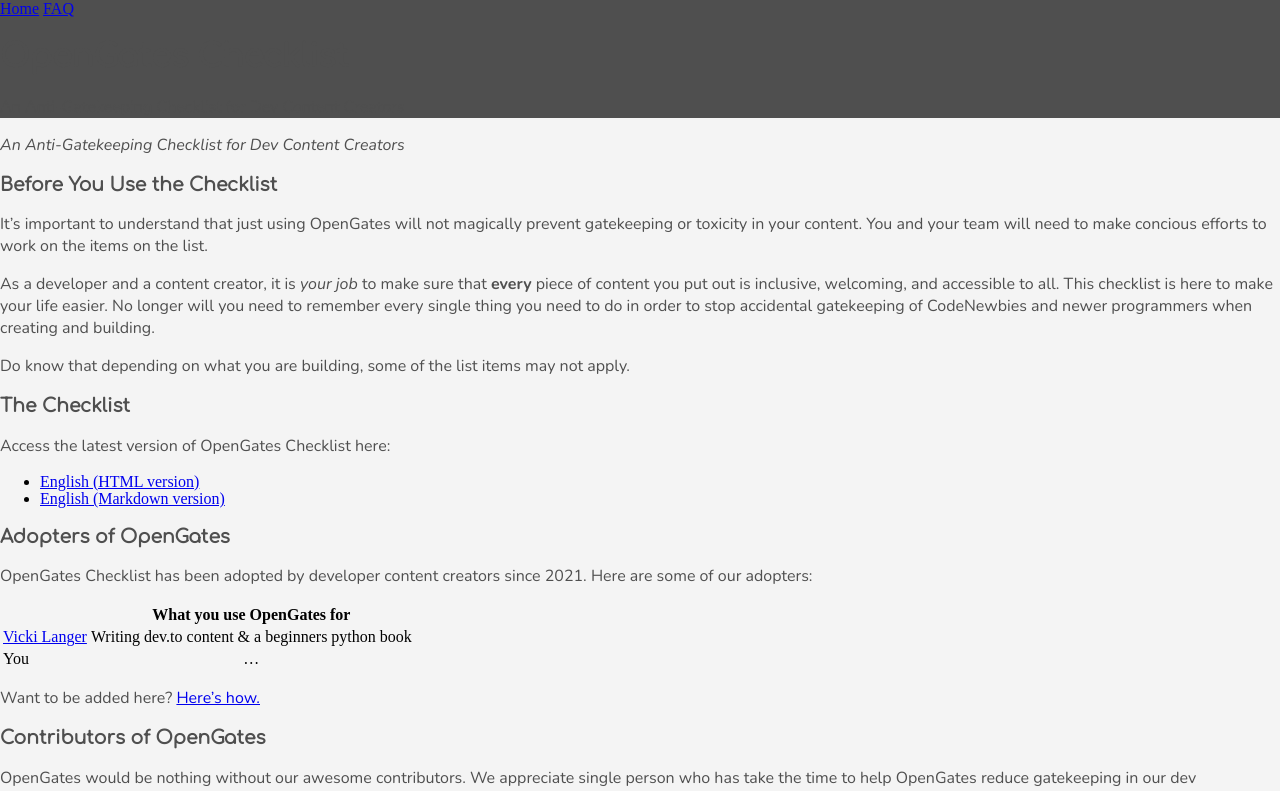
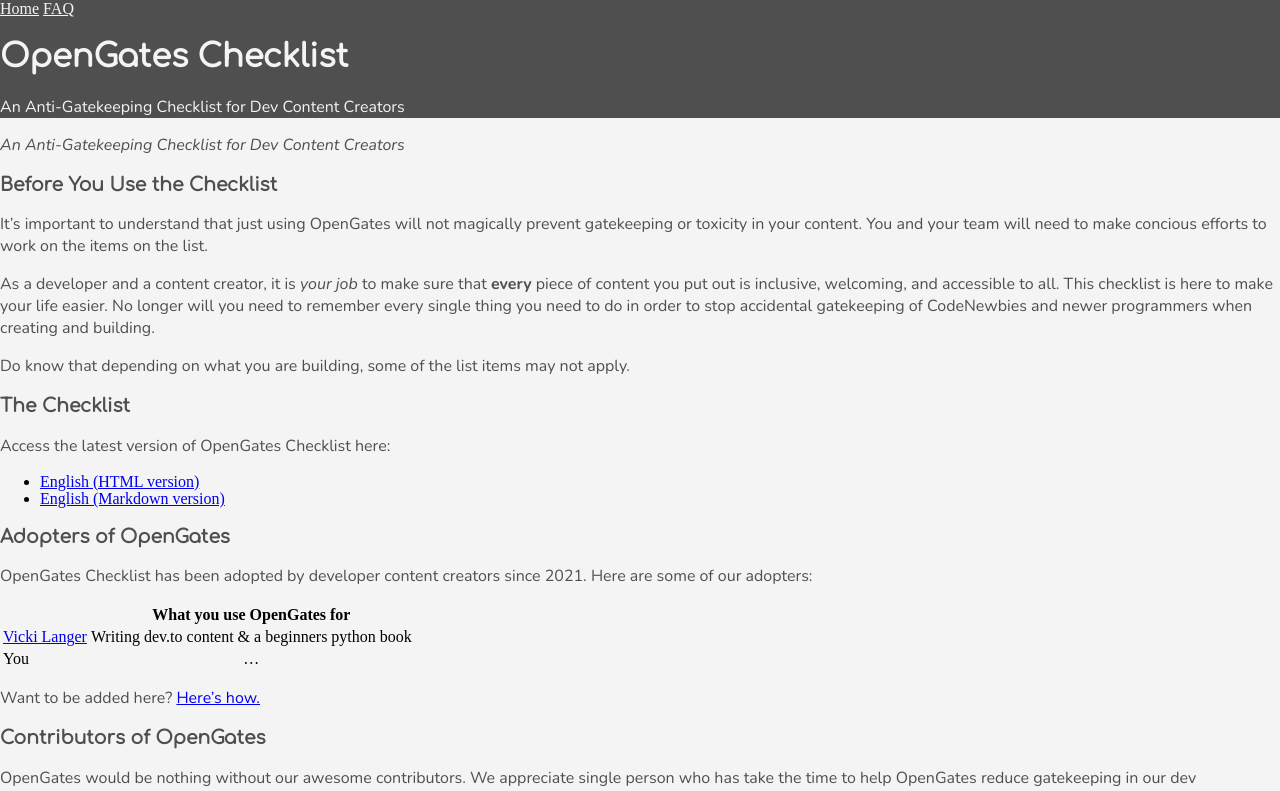
Before and after one commit to VickiLanger/OpenGates, a Jekyll site: the page built from site/home.md, in a window 1280 px wide. Shown: the top 791 px of the page. Built offline with Jekyll 4.4.1, drawn with Linux system fonts in a browser that asks for light colours.

```diff
--- a/_layouts/page.html
+++ b/_layouts/page.html
@@ -10,15 +10,15 @@
 <body>
     <header>
         <nav>
-            <a href="/OpenGates/">Home</a>
+            <a href="/OpenGates/" id="header-text">Home</a>
             <!--TODO:
         <a href="/adopters/">Adopters</a>
         <a href="/translations/">Translations</a>
         -->
-            <a href="/OpenGates/faq/">FAQ</a>
+            <a href="/OpenGates/faq/" id="header-text">FAQ</a>
         </nav>
-        <h1>{{ page.title }}</h1>
-        <p>
+        <h1 id="header-text">{{ page.title }}</h1>
+        <p id="header-text">
             <emphasis>An Anti-Gatekeeping Checklist for Dev Content Creators</emphasis>
         </p>
     </header>
```
